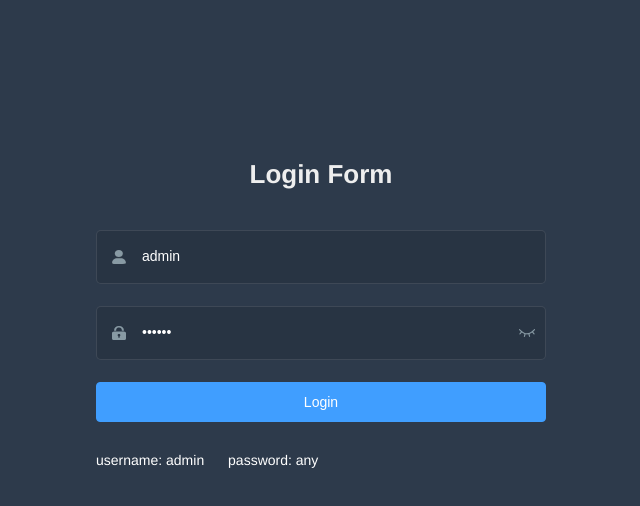
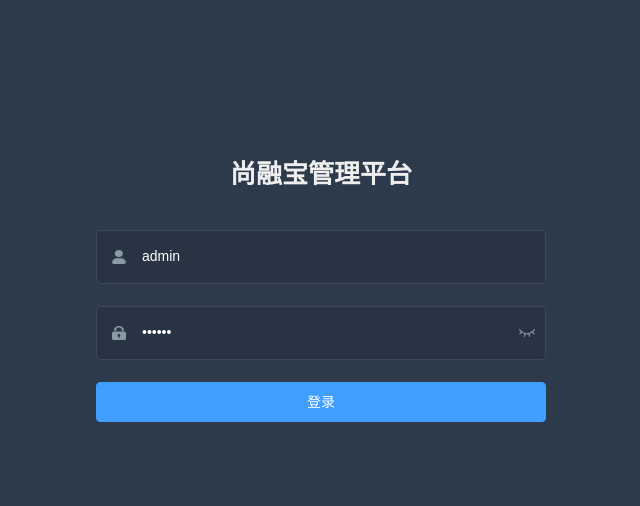
Before and after one commit to ljsinsist20/srb-admin, a Vue app: page /#/login in a window 1280 px wide. Shown: the top 506 px of the page, without its empty margins (319-959 px from the left). Built offline with nearby package versions, Linux system fonts and the light colour scheme.

Commit message:
第二次提交-简单修改配置

```diff
--- a/src/layout/components/Navbar.vue
+++ b/src/layout/components/Navbar.vue
@@ -13,7 +13,7 @@
         <el-dropdown-menu slot="dropdown" class="user-dropdown">
           <router-link to="/">
             <el-dropdown-item>
-              Home
+              主页
             </el-dropdown-item>
           </router-link>
           <a target="_blank" href="https://github.com/PanJiaChen/vue-admin-template/">
@@ -23,7 +23,7 @@
             <el-dropdown-item>Docs</el-dropdown-item>
           </a>
           <el-dropdown-item divided @click.native="logout">
-            <span style="display:block;">Log Out</span>
+            <span style="display:block;">退出</span>
           </el-dropdown-item>
         </el-dropdown-menu>
       </el-dropdown>
--- a/src/main.js
+++ b/src/main.js
@@ -4,7 +4,7 @@ import 'normalize.css/normalize.css' // A modern alternative to CSS resets
 
 import ElementUI from 'element-ui'
 import 'element-ui/lib/theme-chalk/index.css'
-import locale from 'element-ui/lib/locale/lang/en' // lang i18n
+import locale from 'element-ui/lib/locale/lang/zh-CN' // lang i18n
 
 import '@/styles/index.scss' // global css
 
--- a/src/settings.js
+++ b/src/settings.js
@@ -1,6 +1,6 @@
 module.exports = {
 
-  title: 'Vue Admin Template',
+  title: '尚融宝管理平台',
 
   /**
    * @type {boolean} true | false
--- a/src/views/login/index.vue
+++ b/src/views/login/index.vue
@@ -3,7 +3,7 @@
     <el-form ref="loginForm" :model="loginForm" :rules="loginRules" class="login-form" auto-complete="on" label-position="left">
 
       <div class="title-container">
-        <h3 class="title">Login Form</h3>
+        <h3 class="title">尚融宝管理平台</h3>
       </div>
 
       <el-form-item prop="username">
@@ -41,12 +41,12 @@
         </span>
       </el-form-item>
 
-      <el-button :loading="loading" type="primary" style="width:100%;margin-bottom:30px;" @click.native.prevent="handleLogin">Login</el-button>
+      <el-button :loading="loading" type="primary" style="width:100%;margin-bottom:30px;" @click.native.prevent="handleLogin">登录</el-button>
 
-      <div class="tips">
+      <!-- <div class="tips">
         <span style="margin-right:20px;">username: admin</span>
         <span> password: any</span>
-      </div>
+      </div> -->
 
     </el-form>
   </div>
--- a/vue.config.js
+++ b/vue.config.js
@@ -27,7 +27,9 @@ module.exports = {
   publicPath: '/',
   outputDir: 'dist',
   assetsDir: 'static',
-  lintOnSave: process.env.NODE_ENV === 'development',
+  // lintOnSave: process.env.NODE_ENV === 'development',
+  //禁用ESLint语法检查
+  lintOnSave: false,
   productionSourceMap: false,
   devServer: {
     port: port,
```
Also changed, not shown: 1 other file (tests, documents, lock files or other folders).
